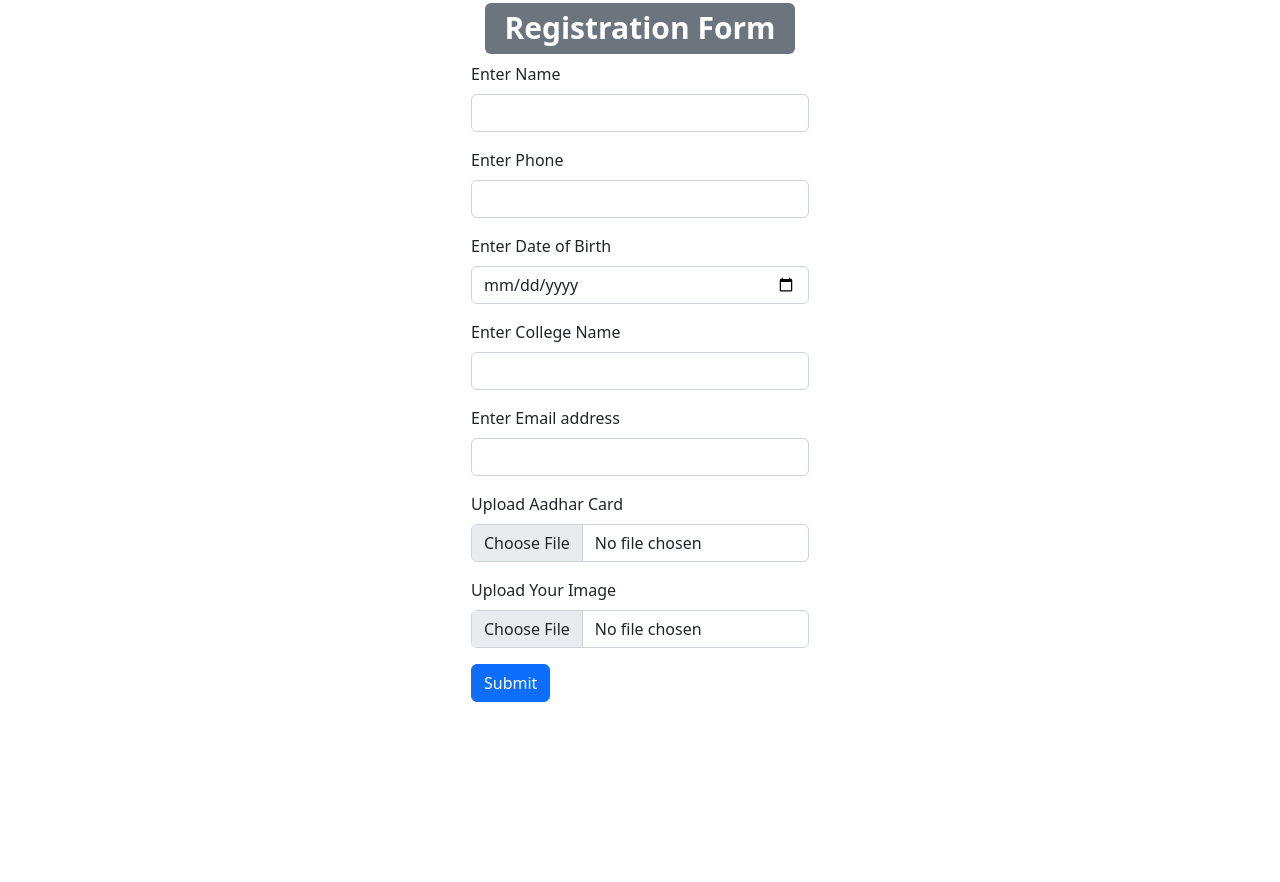
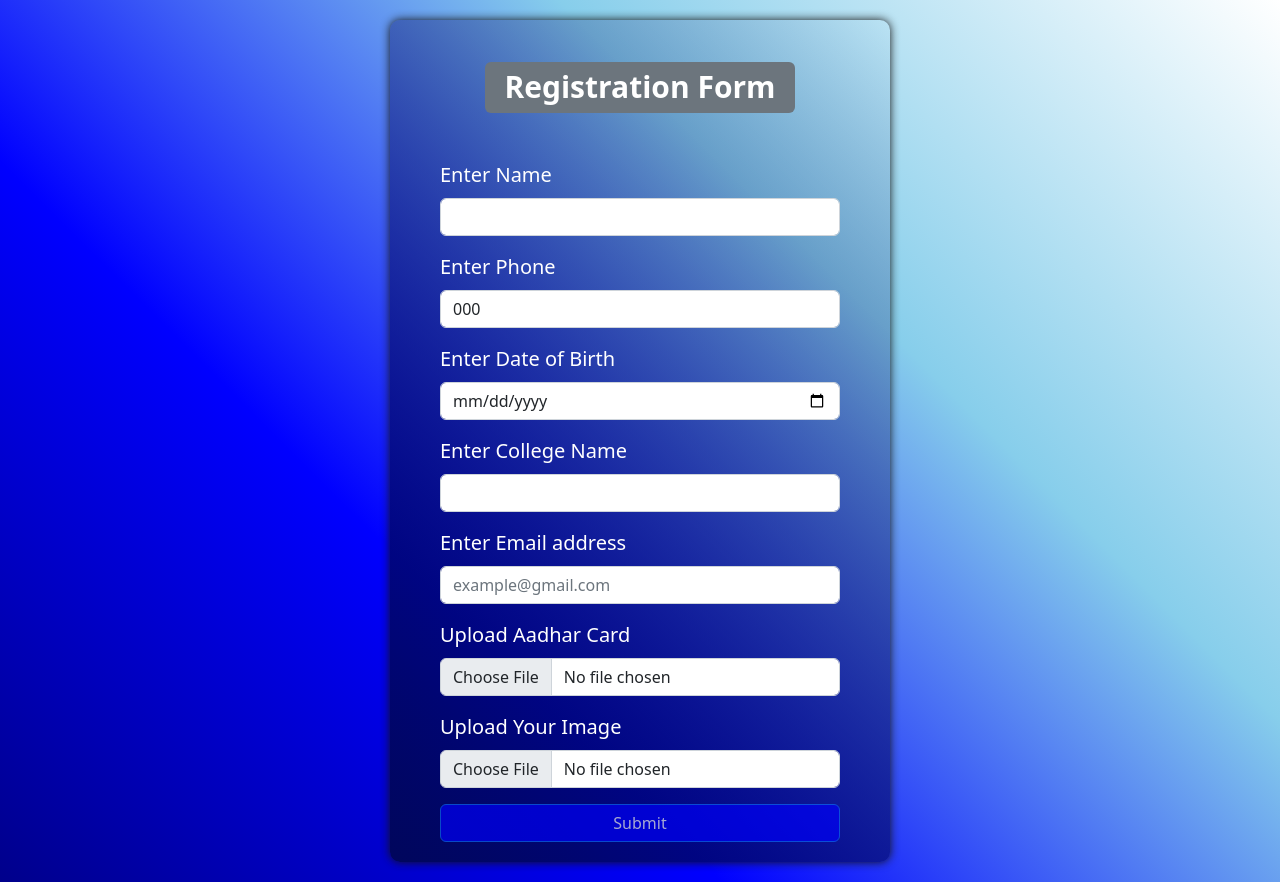
Before and after one commit to only4aj/TRYST_KMV, a Django app: page /registration/ in a window 1280 px wide. Before the commit the page ends 702 px from the top, so only its background shows below. Run offline with Django 4.2, Linux system fonts and the light colour scheme; some libraries are stand-ins or nearby versions.

Commit message:
registration form set validation

```diff
--- a/static/css/registration.css
+++ b/static/css/registration.css
@@ -1,8 +1,42 @@
-.form{
+main {
+    background: linear-gradient(45deg, darkblue, blue, skyblue, transparent);
+}
+
+.container {
+    /* background-image: url("/images/fbg.jpg"); */
+}
+
+
+.form {
     width: 500px;
     gap: 20px;
+    margin-top: 20px;
+    padding-top: 20px;
+    border-radius: 10px;
+    box-shadow: 0 0 10px rgb(21, 19, 19);
+    color: white;
+    font-size: 20px;
+    margin-bottom: 20px;
+    padding-bottom: 20px;
+    background: linear-gradient(45deg, #00065c, transparent);
 }
 
-form{
+form {
     width: 400px;
 }
+
+#txt {
+    display: inline-block;
+}
+
+.reg {
+    height: 100px;
+}
+
+.alt {
+    text-align: center;
+}
+
+#btn{
+    background: blue;
+}
--- a/templates/registration.html
+++ b/templates/registration.html
@@ -3,10 +3,11 @@
 
 <head>
     <meta charset="UTF-8">
+    {%load static%}
     <meta name="viewport" content="width=device-width, initial-scale=1.0">
     <title>Registration</title>
-    <link rel="stylesheet" href="registration.css">
-    <link rel="stylesheet" href="media.css">
+    <link rel="stylesheet" href="{% static 'css/registration.css' %}">
+    <link rel="stylesheet" href="{% static 'css/media.css' %}">
     <link href="https://cdn.jsdelivr.net/npm/bootstrap@5.2.3/dist/css/bootstrap.min.css" rel="stylesheet"
         integrity="sha384-rbsA2VBKQhggwzxH7pPCaAqO46MgnOM80zW1RWuH61DGLwZJEdK2Kadq2F9CUG65" crossorigin="anonymous">
 </head>
@@ -33,40 +34,49 @@
         <div class="container">
             <div class="d-flex  justify-content-center">
                 <div class="form d-flex flex-column align-items-center justify-content-center">
-                    <div class="reg d-flex justify-content-center">
+                    <div class="d-flex justify-content-center flex-column align-items-end reg">
+                        <div id="alert" className="alert alert-danger alert-dismissible fade show alt" role="alert">
+                            <!-- <strong>Error : </strong> -->
+                            <p id="txt"></p>
+                        </div>
                         <h1><Span class="badge bg-secondary">Registration Form</Span></h1>
                     </div>
+                    <!-- <form onsubmit="dataSubmit()"> -->
                     <form>
                         <div class="mb-3">
                             <label for="name" class="form-label">Enter Name</label>
-                            <input type="text" class="form-control" id="name" required aria-describedby="emailHelp">
+                            <input type="text" class="form-control" onkeyup="checkName()" id="name" name="name" required
+                                aria-describedby="emailHelp">
                         </div>
                         <div class="mb-3">
                             <label for="phone" class="form-label">Enter Phone</label>
-                            <input type="tel" class="form-control" id="phone" required aria-describedby="emailHelp">
+                            <input type="tel" class="form-control" value="000" onkeyup="checkPhone()" id="phone"
+                                name="phone" required aria-describedby="emailHelp">
                         </div>
                         <div class="mb-3">
                             <label for="dob" class="form-label">Enter Date of Birth</label>
-                            <input type="date" class="form-control" id="dob" required aria-describedby="emailHelp">
+                            <input type="date" class="form-control" id="dob" name="dob" required
+                                aria-describedby="emailHelp">
                         </div>
                         <div class="mb-3">
                             <label for="collegeNme" class="form-label">Enter College Name</label>
-                            <input type="text" class="form-control" id="collegeNme" required
+                            <input type="text" class="form-control" id="collegeNme" name="collegeNme" required
                                 aria-describedby="emailHelp">
                         </div>
                         <div class="mb-3">
                             <label for="email" class="form-label">Enter Email address</label>
-                            <input type="email" class="form-control" id="email" required aria-describedby="emailHelp">
+                            <input type="email" class="form-control" placeholder="example@gmail.com"
+                                onkeyup="checkEmail()" id="email" name="email" required aria-describedby="emailHelp">
                         </div>
                         <div class="mb-3">
                             <label for="aadhar" class="form-label">Upload Aadhar Card</label>
-                            <input type="file" class="form-control" id="aadhar" required>
+                            <input type="file" class="form-control" id="aadhar" name="aadhar" required>
                         </div>
                         <div class="mb-3">
                             <label for="image" class="form-label">Upload Your Image</label>
-                            <input type="file" class="form-control" id="image" required>
+                            <input type="file" class="form-control" id="image" name="image" required>
                         </div>
-                        <button type="submit" class="btn btn-primary">Submit</button>
+                        <button disabled id="btn" type="submit" class="btn btn-primary">Submit</button>
                     </form>
                 </div>
             </div>
@@ -80,5 +90,70 @@
         crossorigin="anonymous"></script>
 
 </body>
+<script>
+    document.getElementById("alert").style.display = 'none';
+    let alert = document.getElementById("alert").style
+    let btn = document.getElementById("btn")
+    let error = document.getElementById("txt")
+
+    const checkName = () => {
+        let name = document.getElementById("name").value
+
+        if (name.replace(/\D/gm, "") !== "") {
+            console.log(name.replace(/\D/gm, ""))
+            alert.display = 'block'
+            alert.color = 'red'
+            error.innerText = 'Only Alphabets are allowed'
+            btn.disabled = true;
+        }
+        else {
+            alert.display = 'none'
+            btn.disabled = false;
+        }
+    }
+
+    const checkEmail = () => {
+        let email = document.getElementById("email").value
+        if (email.match(/@gmail.com/gm) === null) {
+            alert.display = 'block'
+            alert.color = 'red'
+            error.innerText = "Only 'gmail.com' email adress are allowed"
+            btn.disabled = true;
+        }
+        else {
+            alert.display = 'none'
+            btn.disabled = false;
+        }
+    }
+    const checkPhone = () => {
+        let phone = document.getElementById("phone").value
+        if (phone.match(/\d/gm) === null) {
+            if (phone !== '') {
+                alert.display = 'block'
+                alert.color = 'red'
+                error.innerText = 'Only Phone Number are allowed'
+                btn.disabled = true;
+            }
+        }
+        else if (phone.match(/\d/gm).length !== phone.length) {
+            console.log(phone.match(/\d/gm).length)
+            alert.display = 'block'
+            alert.color = 'red'
+            error.innerText = 'Only Phone Number are allowed'
+            btn.disabled = true;
+        }
+        else if (phone.length !== 10) {
+            alert.display = 'block'
+            alert.color = 'red'
+            error.innerText = 'Phone is 10 digits required'
+            btn.disabled = true;
+        }
+        else {
+            alert.display = 'none'
+            btn.disabled = false;
+        }
+    }
+
+</script>
 
 </html>
```
